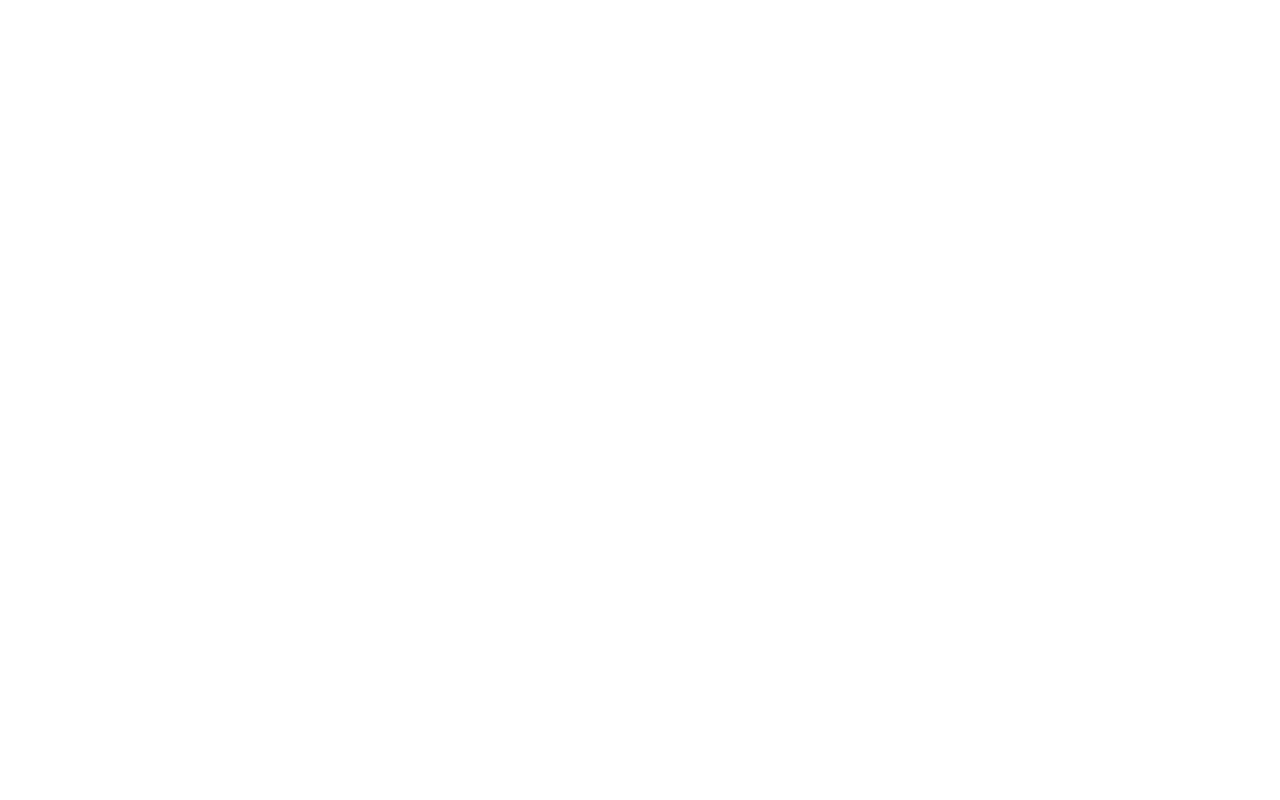
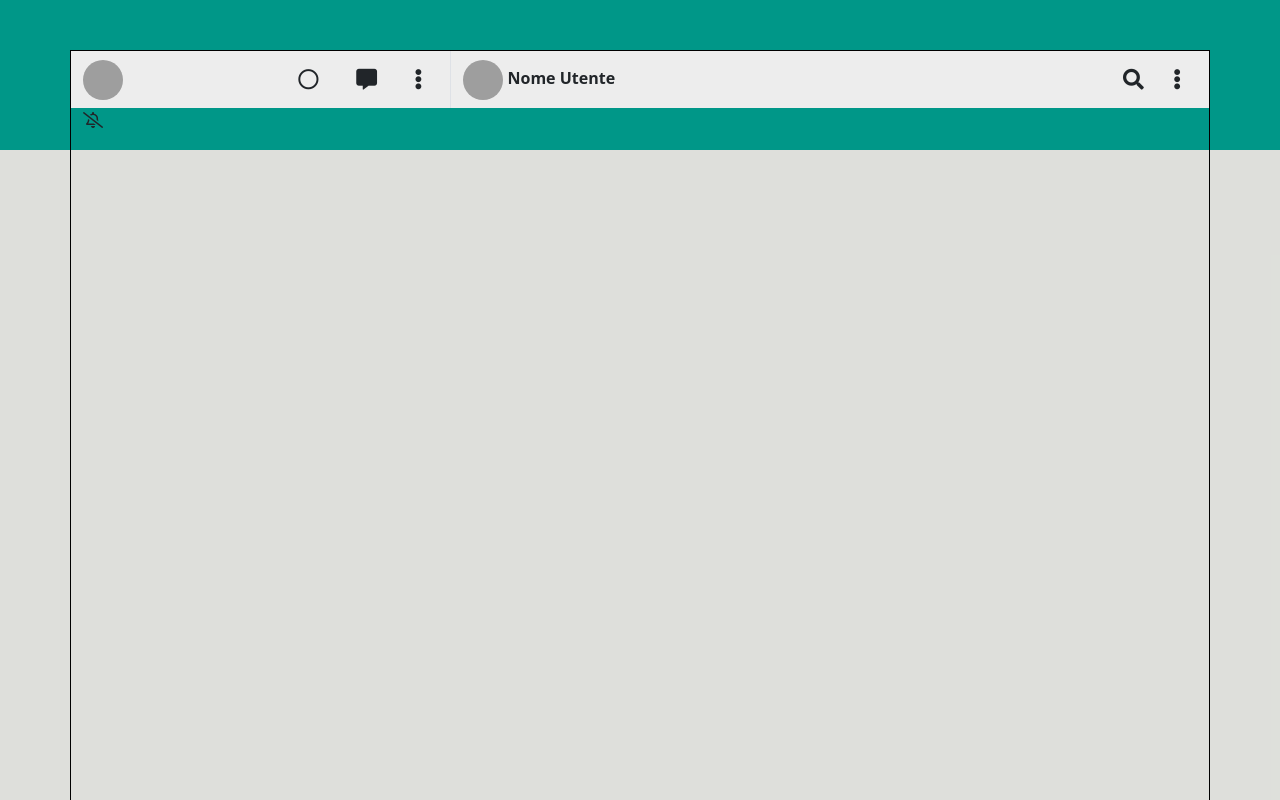
Before and after one commit to mattesalva93/vue-boolzapp, a plain HTML site: page index.html in a window 1280 px wide. Shown: the top 800 px of the page. Drawn offline with nearby package versions, Linux system fonts and the light colour scheme; grey boxes are pictures that could not be loaded.

Commit message:
usersbar done

```diff
--- a/index.html
+++ b/index.html
@@ -14,6 +14,61 @@
     <div id="miapp">
 
         <main>
+            <!--sfondo verde e grigio sotto tutto-->
+            <div class="container-fluid position-relative ms_contenitore-app">
+
+                <div class="row">
+                    <div class="col-12 ms_background_green">
+
+                    </div>
+
+                    <div class="col-12 ms_background_grey">
+
+                    </div>
+                </div>
+
+            </div>
+
+            <div class="container position-absolute ms_messages-box">
+                <!--barra con le foto dell'utente connesso e di con chi sta chattando-->
+                <div class="row">
+                    <div class="col-4 d-flex justify-content-between align-items-center ms_userbar">
+                        <div>
+                            <img class="ms_profile-pic" src="http://pm1.narvii.com/5944/bf26f5a2e28b95211783e7f180f313af62fc0eb0_00.jpg" alt="">
+                        </div>
+                        <div class="ms_options-icons">
+                            <i class="far fa-circle mx-3 "></i>
+                            <i class="fas fa-comment-alt mx-3 "></i>
+                            <i class="fas fa-ellipsis-v mx-3 "></i>
+                        </div>
+                    </div>
+                    <div class="col d-flex justify-content-between align-items-center ms_userbar">
+                        <div>
+                            <img class="ms_profile-pic" src="http://pm1.narvii.com/5944/bf26f5a2e28b95211783e7f180f313af62fc0eb0_00.jpg" alt="">
+                            <span> <strong>Nome Utente</strong></span>
+                        </div>
+                        <div class="ms_options-icons">
+                            <i class="fas fa-search mx-2"></i>
+                            <i class="fas fa-ellipsis-v mx-3"></i>
+                        </div>
+                    </div>
+
+                </div>
+
+                <div class="row">
+                    <div class="col-4">
+                        <div class="ms_notifications-toggle">
+                            <i class="far fa-bell-slash"></i>
+                        </div>
+                    </div>
+
+                    <div class="col-8">
+
+                    </div>
+
+            </div>
+
+
 
         </main>
 
--- a/style.css
+++ b/style.css
@@ -0,0 +1,49 @@
+.ms_contenitore-app{
+    height: 1300px;
+}
+.ms_contenitore-app > div {
+    height: inherit;
+}
+
+.ms_background_green{
+    height: 150px;
+    background-color: #009788;
+    width: 100%;
+}
+
+.ms_background_grey{
+    height: calc(100% - 150px);
+    background-color: #d9dbd6de;
+}
+
+.ms_messages-box{
+    height: 1150px;
+    left: 50%;
+    top: 50px;
+    transform: translate(-50%);
+    border: 1px solid black;
+    z-index: 999999999999;
+}
+.ms_messages-box > .row:nth-of-type(1){
+    height: 5%;
+}
+.ms_messages-box > .row:nth-of-type(2){
+    height: 95%;
+}
+.ms_userbar{
+    height: 100%;
+    background-color: #EDEDED;
+}
+.ms_userbar:nth-of-type(2){
+    border-left: solid 1px #DEE1E6;
+}
+
+.ms_profile-pic{
+    height:  40px;
+    width:  40px;
+    border-radius: 50%;
+}
+
+.ms_options-icons{
+    font-size: 1.3rem;
+}
```
